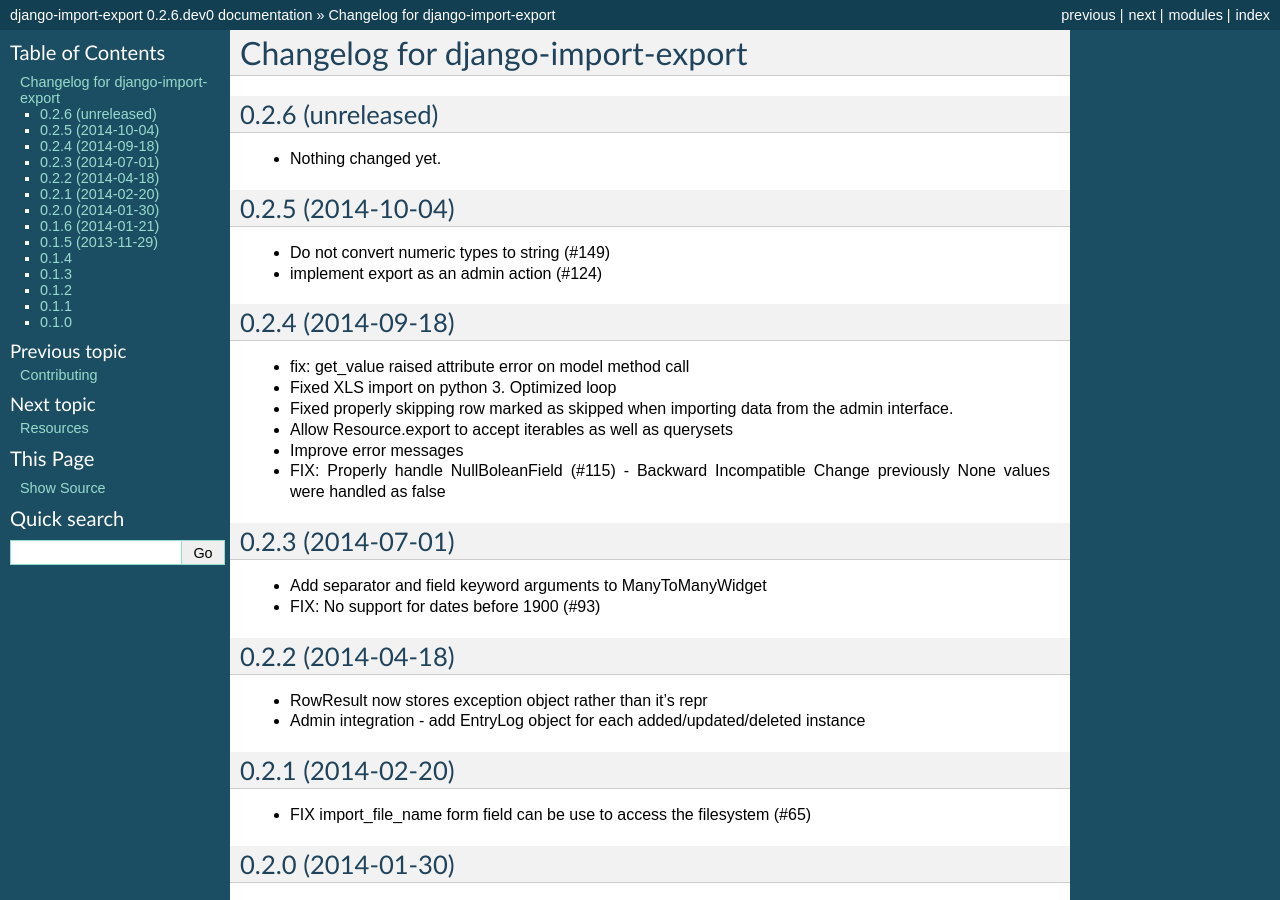
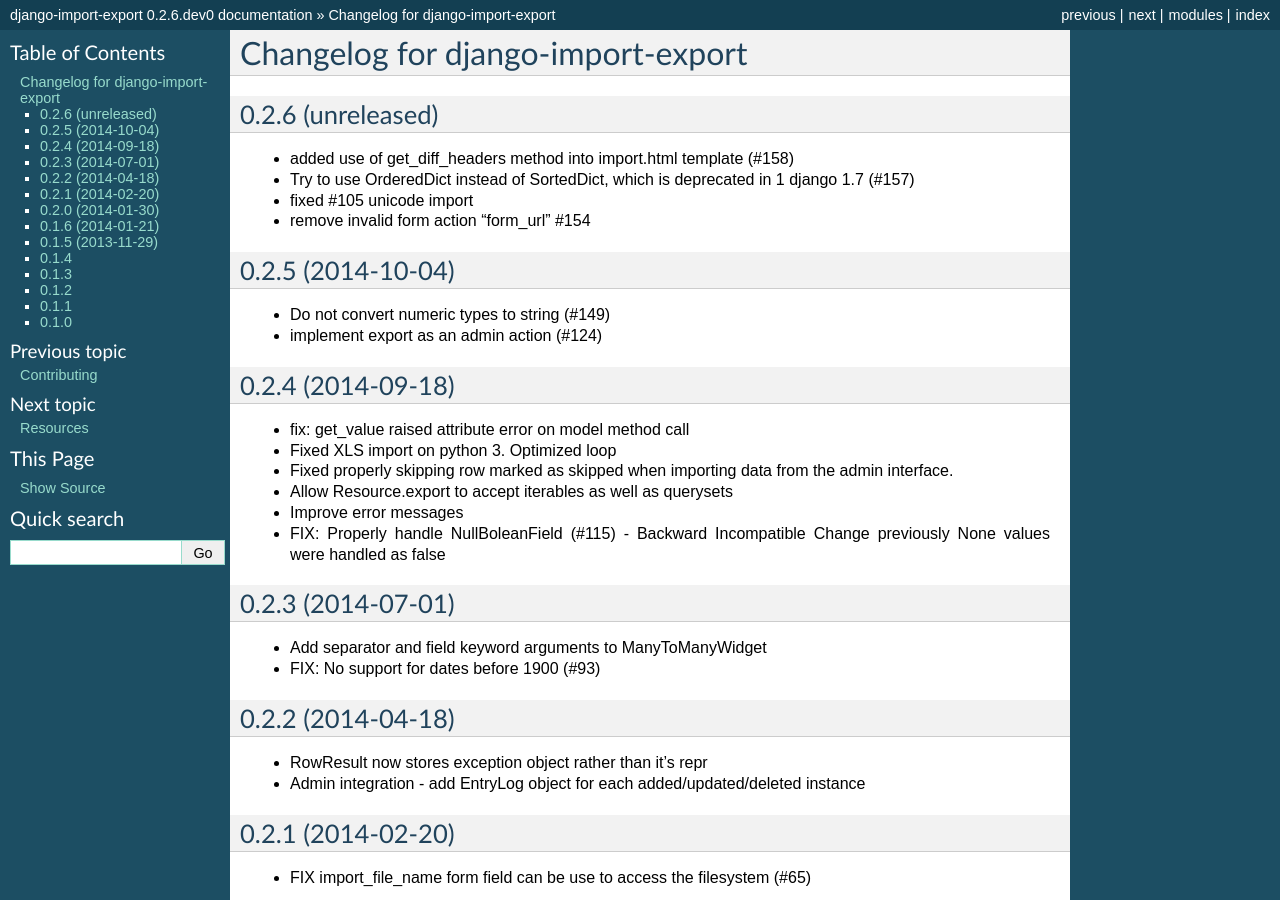
Before and after one commit to django-import-export/django-import-export, a Sphinx documentation site: the page built from docs/changelog.rst, in a window 1280 px wide and 900 px high. Built offline with Sphinx 7.4.7, drawn with Linux system fonts in a browser that asks for light colours.

Commit message:
Update changelog

```diff
--- a/docs/changelog.rst
+++ b/docs/changelog.rst
@@ -4,7 +4,14 @@
 0.2.6 (unreleased)
 ------------------
 
-- Nothing changed yet.
+- added use of get_diff_headers method into import.html template (#158)
+
+- Try to use OrderedDict instead of SortedDict, which is deprecated in 1
+  django 1.7 (#157)
+
+- fixed #105 unicode import
+
+- remove invalid form action "form_url" #154
 
 
 0.2.5 (2014-10-04)
```
